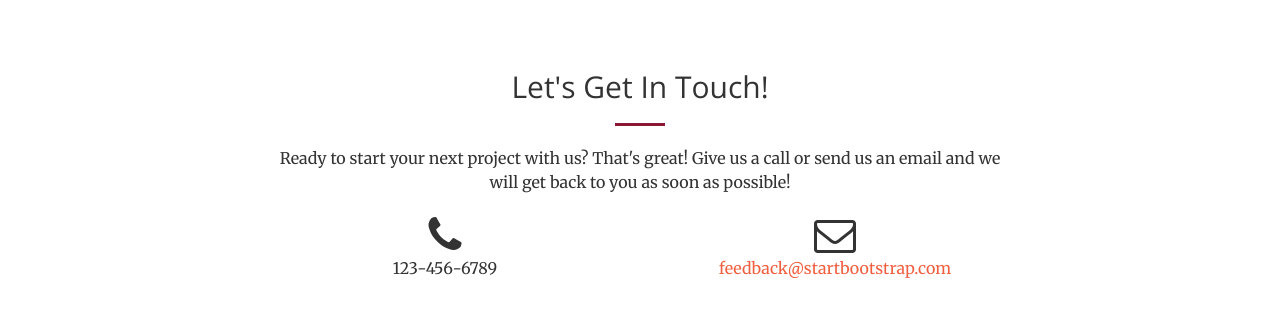
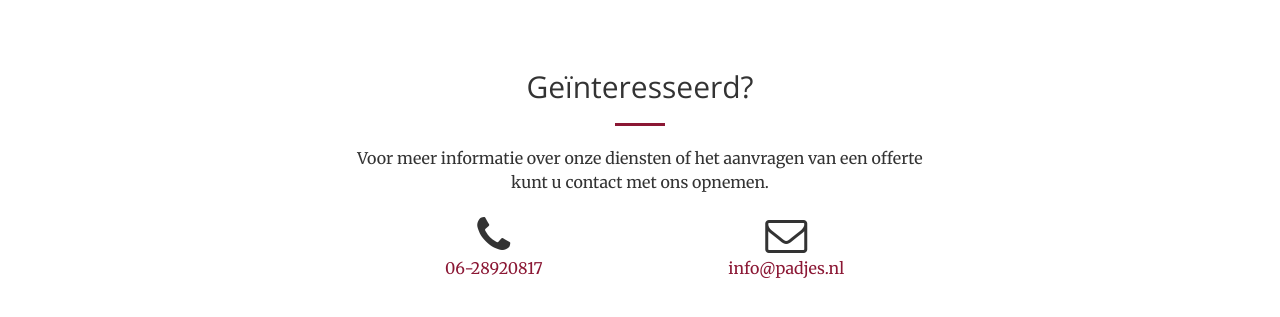
Before and after one commit to GerwinP/padjes.nl, a website: page www/padjes/index.html in a window 1280 px wide. Shown: the part 2458-2775 px from the top of the page. Drawn offline with nearby package versions, Linux system fonts and the light colour scheme.

Commit message:
Contact stukje + foto's van wie wij zijn

```diff
--- a/www/padjes/css/styles.css
+++ b/www/padjes/css/styles.css
@@ -225,3 +225,12 @@ header {
 .navbar-default .navbar-form {
     border-color: #FFFFFF;
 }
+
+a {
+	color: #8B1734;
+}
+
+a:hover,
+a:focus {
+  color: #FDCC12;
+}
--- a/www/padjes/index.html
+++ b/www/padjes/index.html
@@ -275,17 +275,17 @@
         <div class="container">
             <div class="row">
                 <div class="col-lg-8 col-lg-offset-2 text-center">
-                    <h2 class="section-heading">Let's Get In Touch!</h2>
+                    <h2 class="section-heading">Geïnteresseerd?</h2>
                     <hr class="primary">
-                    <p>Ready to start your next project with us? That's great! Give us a call or send us an email and we will get back to you as soon as possible!</p>
+                    <p>Voor meer informatie over onze diensten of het aanvragen van een offerte</br>kunt u contact met ons opnemen. </p>
                 </div>
-                <div class="col-lg-4 col-lg-offset-2 text-center">
+                <div class="col-lg-3 col-lg-offset-3 text-center">
                     <i class="fa fa-phone fa-3x sr-contact"></i>
-                    <p>123-456-6789</p>
+                    <p><a href="tel:+31628920817">06-28920817</a></p>
                 </div>
-                <div class="col-lg-4 text-center">
+                <div class="col-lg-3 text-center">
                     <i class="fa fa-envelope-o fa-3x sr-contact"></i>
-                    <p><a href="mailto:your-email@your-domain.com">feedback@startbootstrap.com</a></p>
+                    <p><a href="mailto:info@padjes.nl">info@padjes.nl</a></p>
                 </div>
             </div>
         </div>
```
Also changed, not shown: 4 other files.
